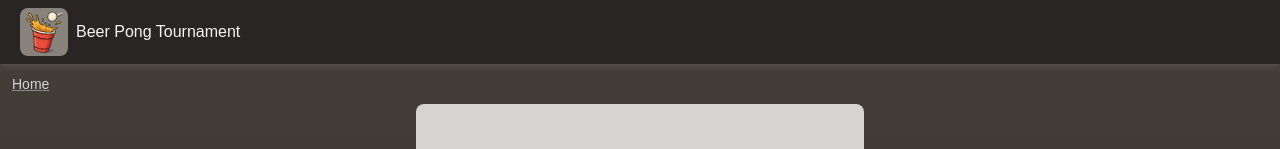
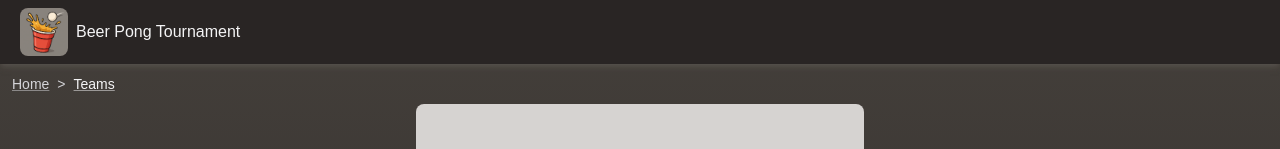
Before and after one commit to StackOverflowIsBetterThanAnyAI/beer-pong-tournament, a React (Vite) app: page /teams in a window 1280 px wide. Shown: the top 149 px of the page. Built offline with nearby package versions, Linux system fonts and the light colour scheme.

Commit message:
add /teams route

```diff
--- a/src/App.tsx
+++ b/src/App.tsx
@@ -43,7 +43,13 @@ const App = () => {
                             <Routes>
                                 <Route
                                     path="/"
-                                    element={isLoggedIn ? <Teams /> : <Login />}
+                                    element={isLoggedIn ? null : <Login />}
+                                />
+                                <Route
+                                    path="/teams"
+                                    element={
+                                        isLoggedIn ? <Teams /> : <FourOhFour />
+                                    }
                                 />
                                 <Route
                                     path="/register"
--- a/src/constants/constants.ts
+++ b/src/constants/constants.ts
@@ -1,3 +1,3 @@
-export const ROUTES = ['home', 'register']
+export const ROUTES = ['home', 'teams', 'register']
 
 export const SERVER_ADDRESS = 'http://localhost:8000'
```
